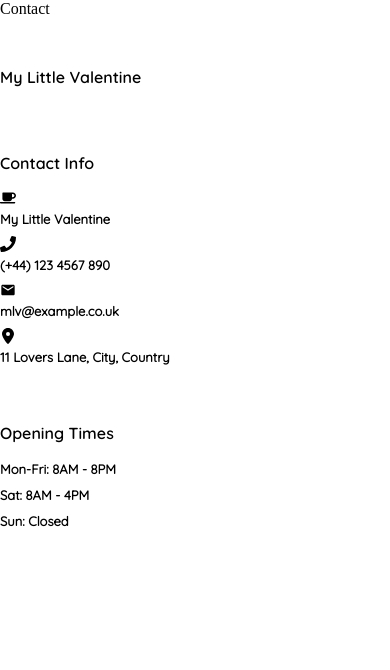
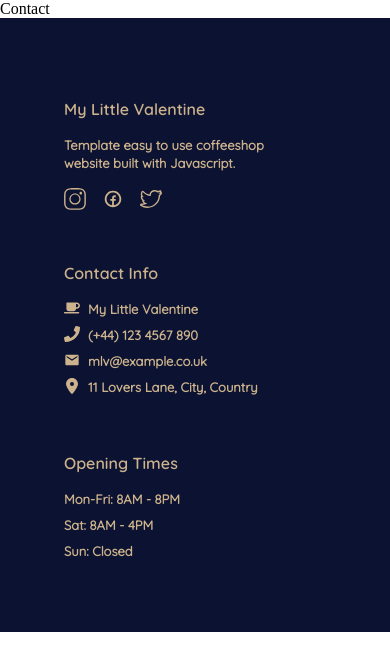
Before and after one commit to SobiahSelvarajah/ss-coffeeshop, a React (Create React App) app in the folder client/: page /contact in a window 390 px wide. Shown: the top 670 px of the page. Built offline with nearby package versions, Linux system fonts and the light colour scheme.

Commit message:
components: footer styled and responsive

```diff
--- a/client/src/components/footer/Footer.jsx
+++ b/client/src/components/footer/Footer.jsx
@@ -1,4 +1,7 @@
 import React from 'react'
+import { SlSocialInstagram } from "react-icons/sl"
+import { TiSocialFacebookCircular } from "react-icons/ti";
+import { SlSocialTwitter } from "react-icons/sl";
 import { FaCoffee } from 'react-icons/fa'
 import { FaPhone } from 'react-icons/fa'
 import { MdEmail } from 'react-icons/md'
@@ -12,6 +15,28 @@ const Footer = () => {
             <h3 className="footer__logo">
                 My Little Valentine
             </h3>
+            <h5 className="footerDesc__desc">
+                Template easy to use coffeeshop
+                <br/>
+                website built with Javascript.
+            </h5>
+            <div className="footer__socials">
+                <a
+                    href="https://www.instagram.com/"
+                    className="footer__instagram">
+                        <SlSocialInstagram size={22}/>
+                </a>
+                <a
+                    href="https://www.facebook.com/"
+                    className="footer__facebook">
+                        <TiSocialFacebookCircular size={22}/>
+                </a>
+                <a
+                    href="https://www.twitter.com"
+                    className="footer__twitter">
+                        <SlSocialTwitter size={22}/>
+                </a>
+            </div>
         </section>
         <section className="footer__contact">
             <h3 className="footer__contactHeading">
@@ -35,24 +60,24 @@ const Footer = () => {
                     mlv@example.co.uk
                 </h5>
             </div>
-            <div className="footerAddress__container">
+            <div className="footer__address">
                 <FaLocationDot/>
-                <h5 className="footerAddress__text">
+                <h5 className="footer__addressText">
                     11 Lovers Lane, City, Country
                 </h5>
             </div>
         </section>
-        <section className="footerOpening__container">
-            <h3 className="footerOpening__heading">
+        <section className="footer__opening">
+            <h3 className="footer__openingHeading">
                 Opening Times
             </h3>
-            <h5 className="footerOpening__times">
+            <h5 className="footer__openingTimes">
                 Mon-Fri: 8AM - 8PM
             </h5>
-            <h5 className="footerOpening__times">
+            <h5 className="footer__openingTimes">
                 Sat: 8AM - 4PM
             </h5>
-            <h5 className="footerOpening__times">
+            <h5 className="footer__openingTimes">
                 Sun: Closed
             </h5>
         </section>
--- a/client/src/components/footer/Footer.scss
+++ b/client/src/components/footer/Footer.scss
@@ -0,0 +1,48 @@
+@use '../../partials/breakpoints' as *;
+@use '../../partials/textstyles' as *;
+@use '../../partials/typeface' as *;
+@use '../../partials/colors' as *;
+
+.footer {
+    &__container {
+        background-color: $cetacean_blue;
+        color: $tan;
+        padding: 2rem 4rem 4rem;
+        display: flex;
+        flex-direction: column;
+        @include tablet {
+            flex-direction: row;
+            justify-content: space-around;
+        }
+    }
+    &__socials {
+        padding-top: .5rem;
+        @include tablet {
+            padding-top: 1rem;
+        }
+    }
+    &__instagram,
+    &__facebook,
+    &__twitter {
+        color: $tan;
+        padding-right: 1rem;
+    }
+    &__intro,
+    &__contact,
+    &__opening {
+        padding-right: 2rem;
+    }
+    &__name,
+    &__phone,
+    &__email,
+    &__address {
+        display: flex;
+        flex-direction: row;
+    }
+    &__nameText,
+    &__phoneNumber,
+    &__emailText,
+    &__addressText {
+        padding-left: .5rem;
+    }
+}
```
